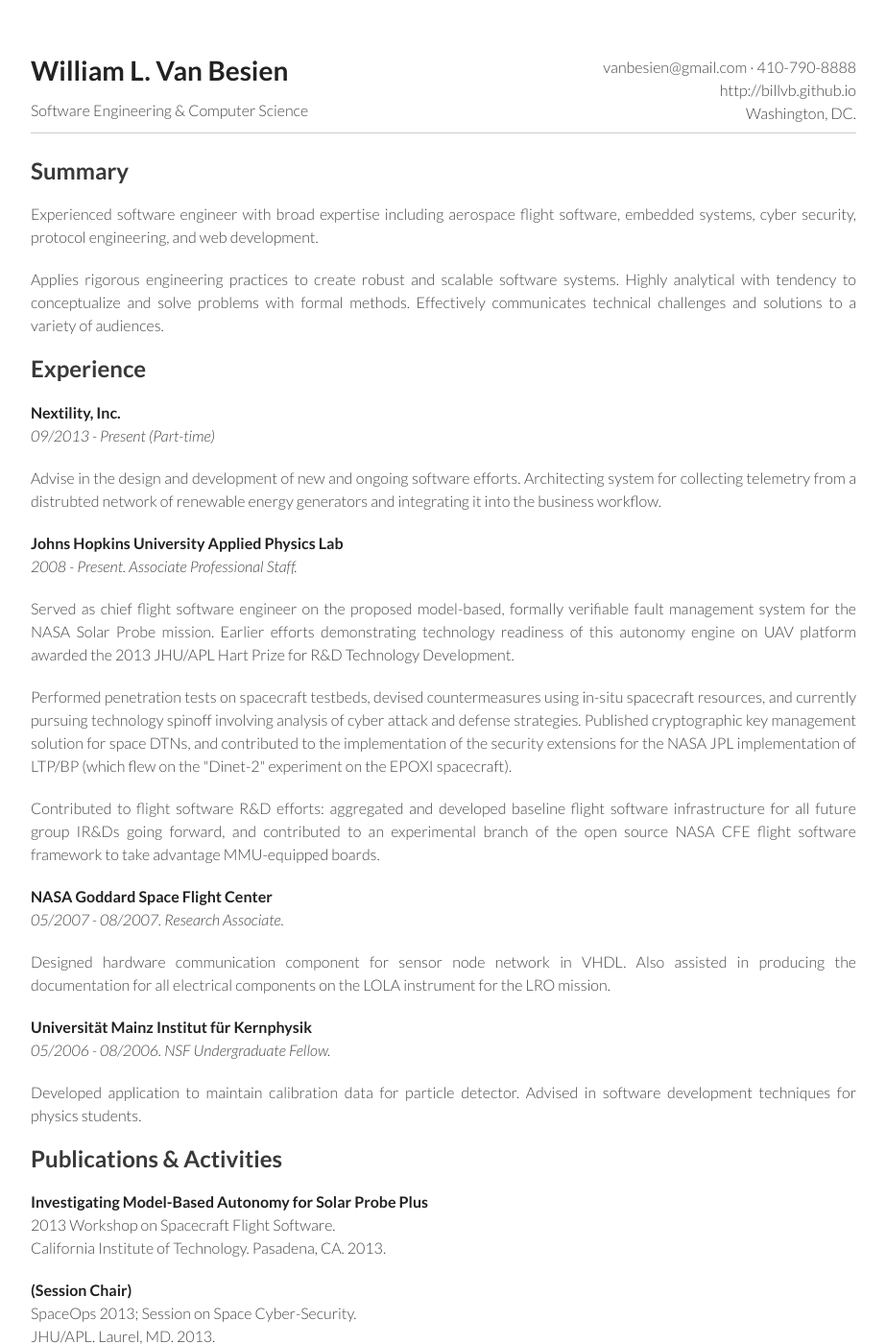
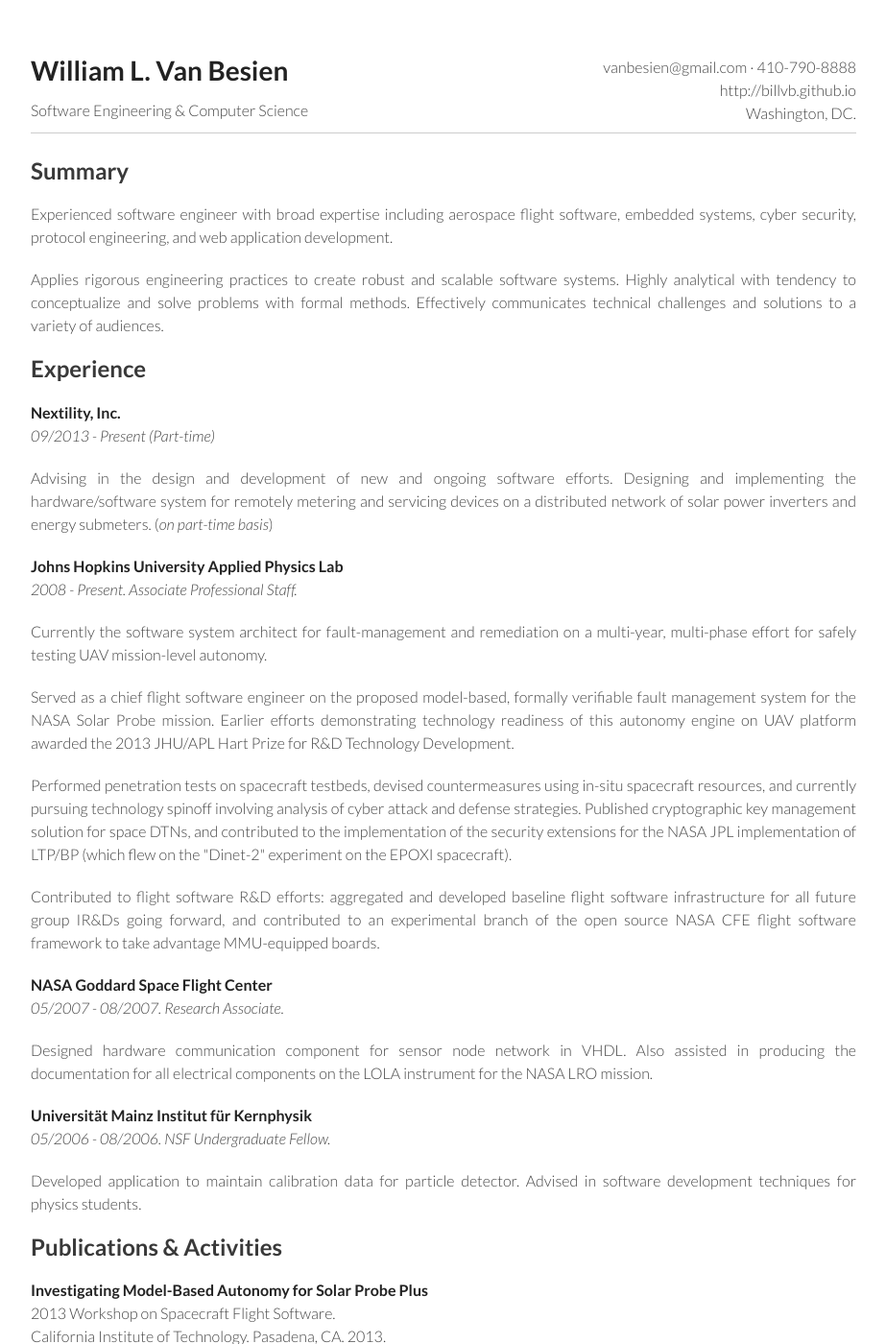
Before and after one commit to billvb/billvb.github.io, a Jekyll site: the page built from resume/resume.md, in a window 1280 px wide and 1400 px high. Shown: the whole window at 96% size, without its empty margins (178-1101 px from the left). Built offline with Jekyll 4.4.1, drawn with Linux system fonts in a browser that asks for light colours; some of the changed text lies outside the part shown.

Commit message:
Updated resume

```diff
--- a/_includes/resume.html
+++ b/_includes/resume.html
@@ -13,7 +13,7 @@ Washington, DC.</p>
 </div>
 <div class="resume_section_body">
 <p>
-Experienced software engineer with broad expertise including aerospace flight software, embedded systems, cyber security, protocol engineering, and web development.
+Experienced software engineer with broad expertise including aerospace flight software, embedded systems, cyber security, protocol engineering, and web application development.
 </p>
 
 <p>
@@ -35,7 +35,9 @@ Effectively communicates technical challenges and solutions to a variety of audi
 <em>09/2013 - Present (Part-time)</em>
 </p>
 <p>
-Advise in the design and development of new and ongoing software efforts. Architecting system for collecting telemetry from a distrubted network of renewable energy generators and integrating it into the business workflow.
+Advising in the design and development of new and ongoing software efforts.
+Designing and implementing the hardware/software system for remotely metering and servicing devices on a distributed network of solar power inverters and energy submeters.
+(<em>on part-time basis</em>)
 </p>
 
 <p>
@@ -43,7 +45,10 @@ Advise in the design and development of new and ongoing software efforts. Archit
 <em>2008 - Present. Associate Professional Staff.</em><br>
 </p>
 <p>
-Served as chief flight software engineer on the proposed model-based, formally verifiable fault management system for the NASA Solar Probe mission.
+Currently the software system architect for fault-management and remediation on a multi-year, multi-phase effort for safely testing UAV mission-level autonomy.
+</p>
+<p>
+Served as a chief flight software engineer on the proposed model-based, formally verifiable fault management system for the NASA Solar Probe mission.
 Earlier efforts demonstrating technology readiness of this autonomy engine on UAV platform awarded the 2013 JHU/APL Hart Prize for R&amp;D Technology Development.
 </p>
 <p>
@@ -61,7 +66,8 @@ and contributed to an experimental branch of the open source NASA CFE flight sof
 <em>05/2007 - 08/2007. Research Associate.</em><br>
 </p>
 <p>
-Designed hardware communication component for sensor node network in VHDL. Also assisted in producing the documentation for all electrical components on the LOLA instrument for the LRO mission.
+Designed hardware communication component for sensor node network in VHDL.
+Also assisted in producing the documentation for all electrical components on the LOLA instrument for the NASA LRO mission.
 </p>
 
 <p>
@@ -69,7 +75,8 @@ Designed hardware communication component for sensor node network in VHDL. Also
 <em>05/2006 - 08/2006. NSF Undergraduate Fellow.</em><br>
 </p>
 <p>
-Developed application to maintain calibration data for particle detector. Advised in software development techniques for physics students.
+Developed application to maintain calibration data for particle detector.
+Advised in software development techniques for physics students.
 </p>
 </div>
 </div>
@@ -87,7 +94,7 @@ California Institute of Technology. Pasadena, CA. 2013.
 </p>
 
 <p>
-<strong>(Session Chair)</strong><br />
+<em>(Session Chair)</em><br />
 SpaceOps 2013; Session on Space Cyber-Security.<br />
 JHU/APL. Laurel, MD. 2013.
 </p>
```
Also changed, not shown: other parts of _includes/resume.html (+1 -1 lines).
